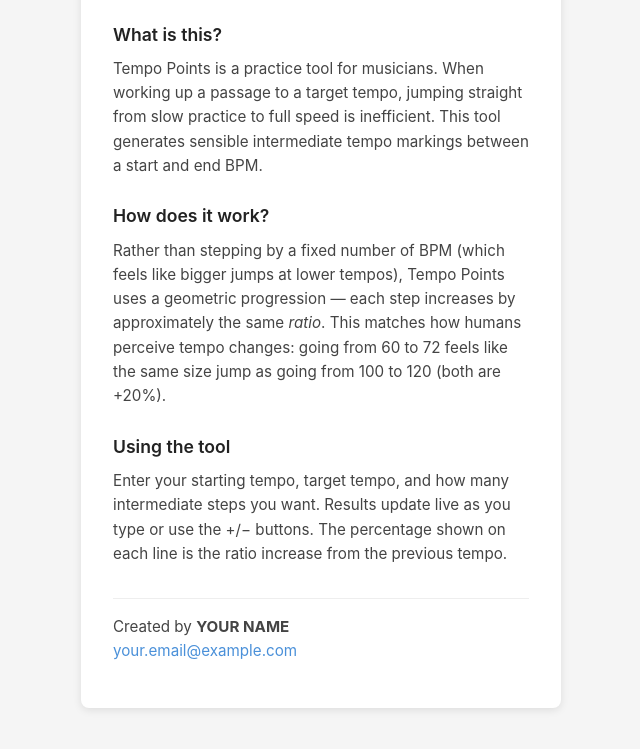
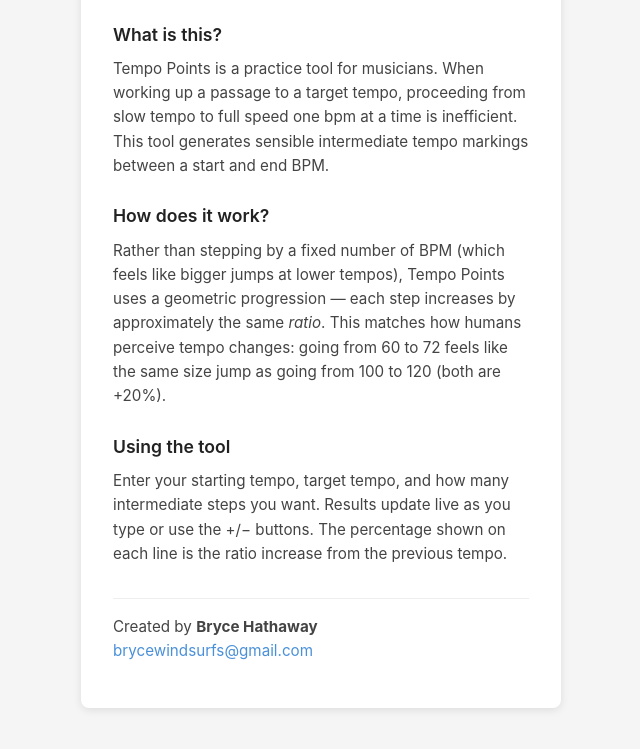
Before and after one commit to bhathaway/tempo_points, a plain HTML site: page help.html in a window 1280 px wide. Shown: the part 163-912 px from the top of the page, without its empty margins (319-959 px from the left). Drawn offline with Linux system fonts and the light colour scheme.

Commit message:
Updates help

```diff
--- a/help.html
+++ b/help.html
@@ -83,9 +83,9 @@
     <h2>What is this?</h2>
     <p>
       Tempo Points is a practice tool for musicians. When working up a passage
-      to a target tempo, jumping straight from slow practice to full speed is
-      inefficient. This tool generates sensible intermediate tempo markings
-      between a start and end BPM.
+      to a target tempo, proceeding from slow tempo to full speed one bpm at a
+      time is inefficient. This tool generates sensible intermediate tempo
+      markings between a start and end BPM.
     </p>
 
     <h2>How does it work?</h2>
@@ -107,8 +107,8 @@
 
     <div class="contact">
       <p>
-        Created by <strong>YOUR NAME</strong><br>
-        <a href="mailto:your.email@example.com">your.email@example.com</a>
+        Created by <strong>Bryce Hathaway</strong><br>
+        <a href="mailto:brycewindsurfs@gmail.com">brycewindsurfs@gmail.com</a>
       </p>
     </div>
   </div>
```
